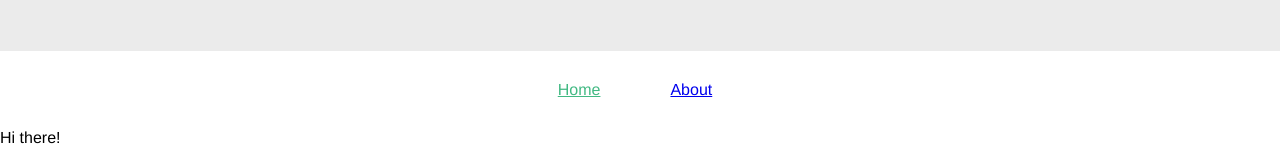
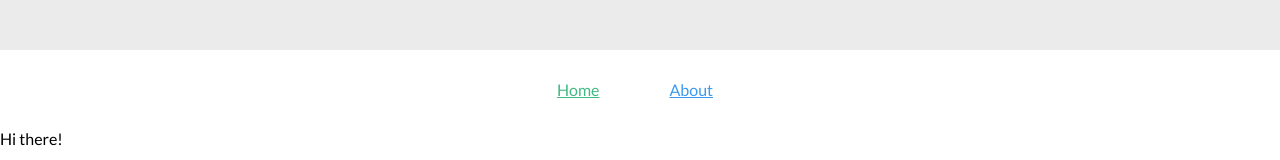
Before and after one commit to keesvv/portfolio-2020, a Vue app: page / in a window 1280 px wide. Shown: the part 483-643 px from the top of the page. Built offline with nearby package versions, Linux system fonts and the light colour scheme.

Commit message:
Added anchor styles & Lato font

```diff
--- a/src/App.vue
+++ b/src/App.vue
@@ -21,14 +21,20 @@
 </script>
 
 <style lang="scss">
+@import url('https://fonts.googleapis.com/css?family=Lato:300,400,700&display=swap');
+
 html,
 body {
   margin: 0;
   padding: 0;
 }
 
+a {
+  color: rgb(60, 154, 241);
+}
+
 #app {
-  font-family: 'Poppins', Helvetica, Arial, sans-serif;
+  font-family: 'Lato', Helvetica, Arial, sans-serif;
 }
 
 #nav {
```
